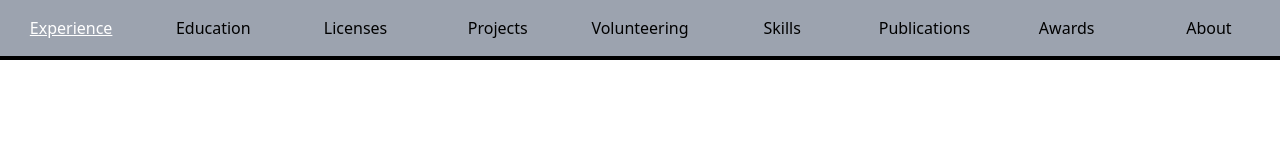
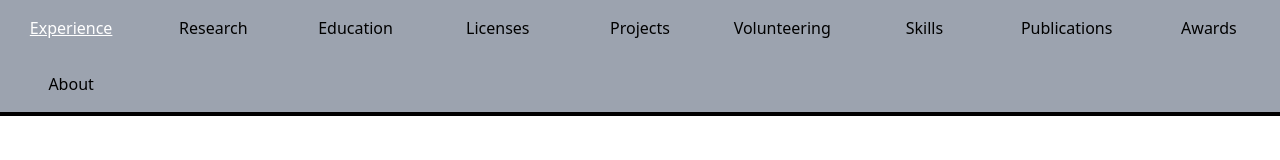
Before and after one commit to codyrutscher/dakshdaveportfolio, a plain HTML site: page website/licenses.html in a window 1280 px wide. Drawn offline with nearby package versions, Linux system fonts and the light colour scheme.

Commit message:
Update licenses.html

```diff
--- a/website/licenses.html
+++ b/website/licenses.html
@@ -5,6 +5,7 @@
 <body>
 <div class="h-fit w-full bg-gray-400 border-black border-b-4 grid grid-cols-2 md:grid-cols-4 lg:grid-cols-9">
 <a href="experience.html"><h2 class="p-4 hover:text-white hover:underline text-center">Experience</h2></a>
+<a href="research.html"><h2 class="p-4 hover:text-white hover:underline text-center">Research</h2></a>
 <a href="education.html"><h2 class="p-4 hover:text-white hover:underline text-center">Education</h2></a>
 <a href="licenses.html"><h2 class="p-4 hover:text-white hover:underline text-center">Licenses</h2></a>
 <a href="projects.html"><h2 class="p-4 hover:text-white hover:underline text-center">Projects</h2></a>
```
